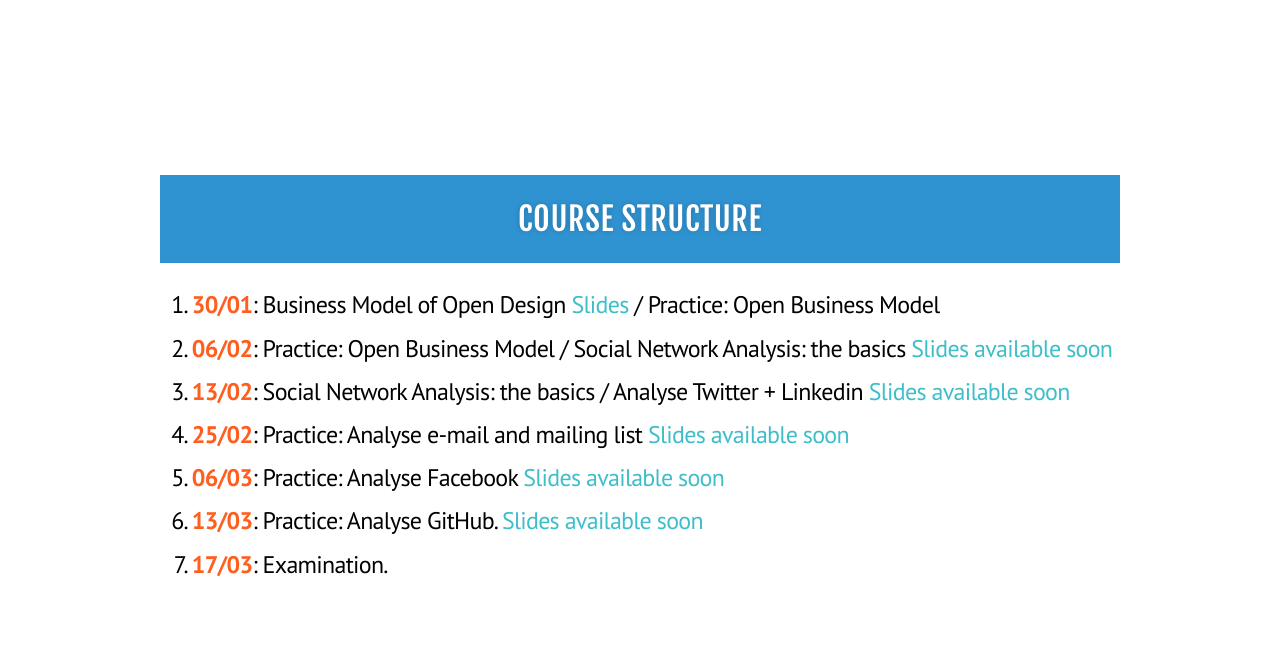
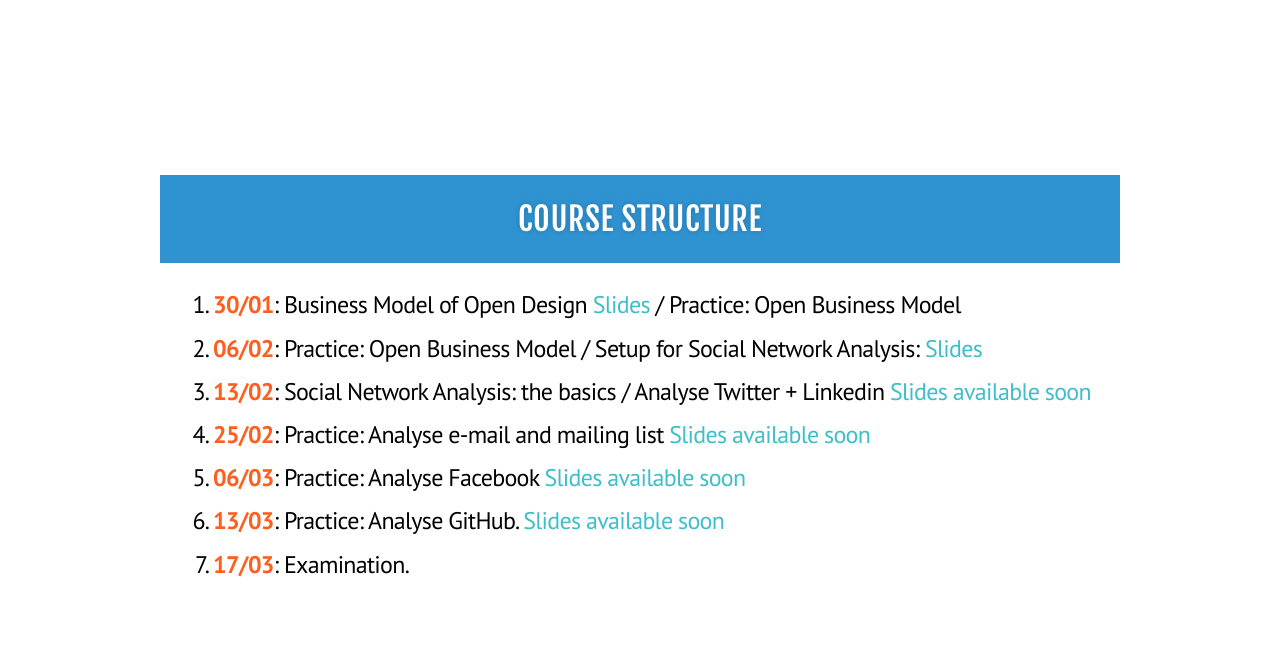
Before and after one commit to OpenDesign-SUPSI/Open-Project-Management_Slides, a website: page index.html in a window 1280 px wide. Both pictures are taken after a click on the element 1251 px from the left and 734 px from the top of the page. Shown: the top 658 px of the page. Drawn offline with Linux system fonts and the light colour scheme.

Commit message:
Update index.html

```diff
--- a/index.html
+++ b/index.html
@@ -48,7 +48,7 @@
 					<h2>Course structure</h2>
 					<ol>
 						<li><strong>30/01</strong>: Business Model of Open Design <a href="00_30Jan14.html">Slides</a> / Practice: Open Business Model </li>
-						<li><strong>06/02</strong>: Practice: Open Business Model / Social Network Analysis: the basics <a href="#">Slides available soon</a></li>
+						<li><strong>06/02</strong>: Practice: Open Business Model / Setup for Social Network Analysis: <a href="01_06Feb14.html">Slides</a></li>
 						<li><strong>13/02</strong>: Social Network Analysis: the basics / Analyse Twitter + Linkedin <a href="#">Slides available soon</a></li>
 						<li><strong>25/02</strong>: Practice: Analyse e-mail and mailing list <a href="#">Slides available soon</a></li>
 						<li><strong>06/03</strong>: Practice: Analyse Facebook <a href="#">Slides available soon</a></li>
```
